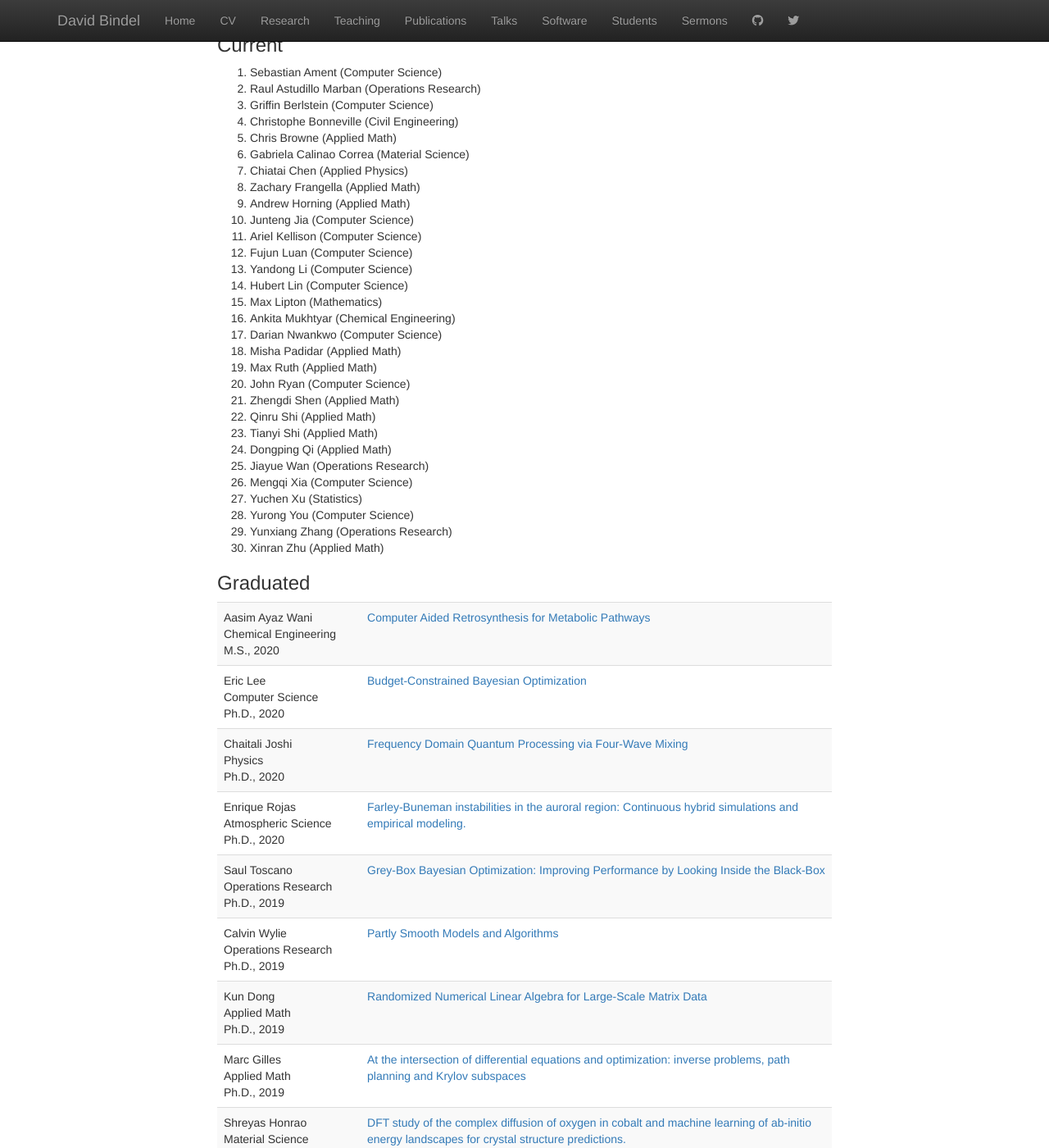
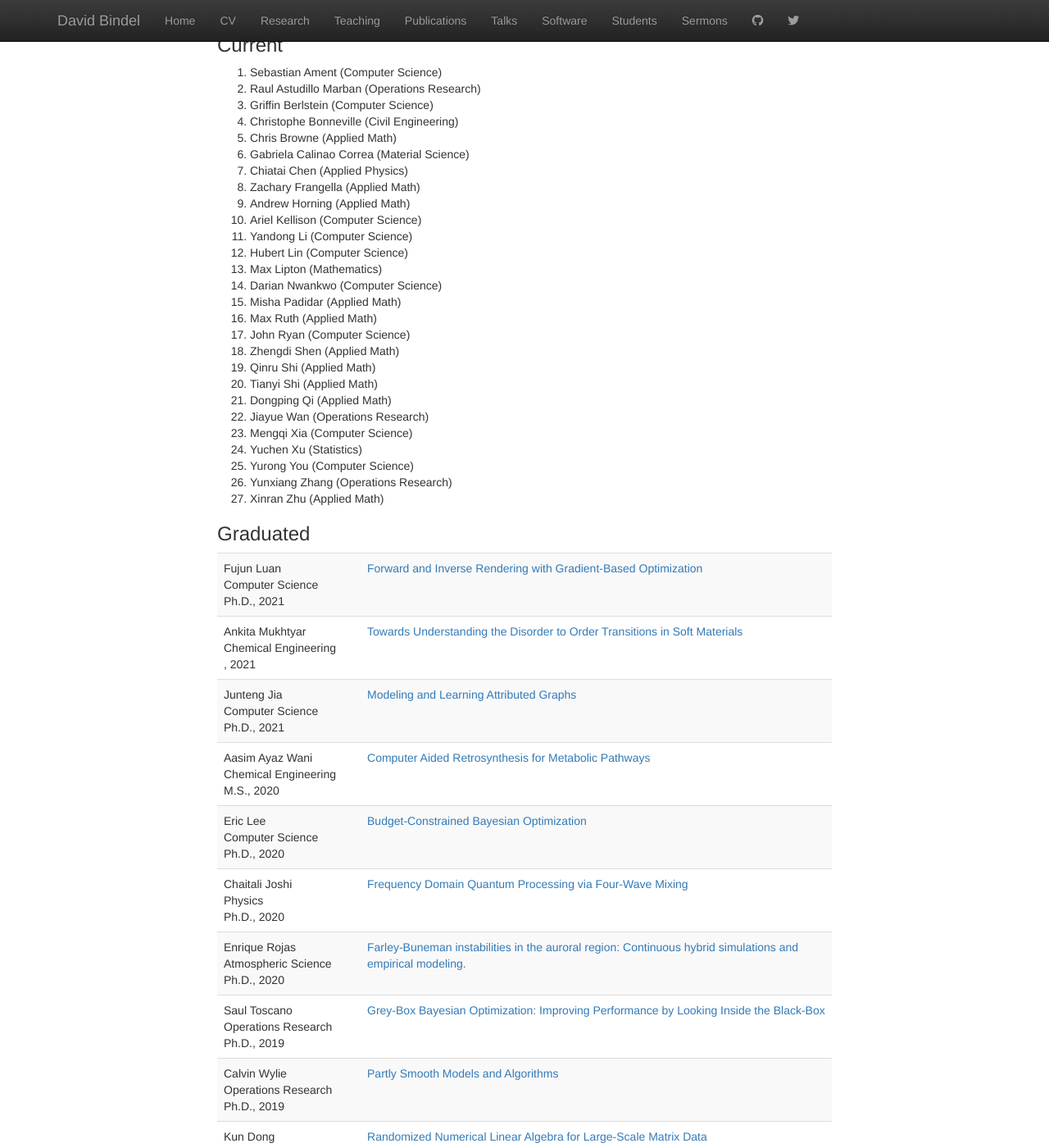
Before and after one commit to dbindel/cornell_web, a Jekyll site: the page built from students.html, in a window 1280 px wide and 1400 px high, scrolled down 5179 px. Shown: the whole window at 82% size. Built offline with Jekyll 4.4.1, drawn with Linux system fonts in a browser that asks for light colours; nearby versions of some CDN libraries.

Commit message:
Update with graduated students.

```diff
--- a/_data/students.yml
+++ b/_data/students.yml
@@ -737,18 +737,8 @@ committees:
     field: Applied Math
   -
     degree: phd
-    first: Junteng
-    last: Jia
-    field: Computer Science
-  -
-    degree: phd
     last: Kellison
     first: Ariel
-    field: Computer Science
-  -
-    degree: phd
-    last: Luan
-    first: Fujun
     field: Computer Science
   -
     degree: phd
@@ -765,11 +755,6 @@ committees:
     last: Lipton
     first: Max
     field: Mathematics
-  -
-    degreee: phd
-    last: Mukhtyar
-    first: Ankita
-    field: Chemical Engineering
   -
     degree: phd
     last: Nwankwo
@@ -842,6 +827,30 @@ committees:
     field: Applied Math
 
 past_committees:
+  -
+    degree: phd
+    last: Luan
+    first: Fujun
+    field: Computer Science
+    thesis:
+      title: Forward and Inverse Rendering with Gradient-Based Optimization
+      year: 2021
+  -
+    degreee: phd
+    last: Mukhtyar
+    first: Ankita
+    field: Chemical Engineering
+    thesis:
+      title: Towards Understanding the Disorder to Order Transitions in Soft Materials
+      year: 2021
+  -
+    degree: phd
+    first: Junteng
+    last: Jia
+    field: Computer Science
+    thesis:
+      title: Modeling and Learning Attributed Graphs
+      year: 2021
   -
     degree: ms
     last: Wani
```
